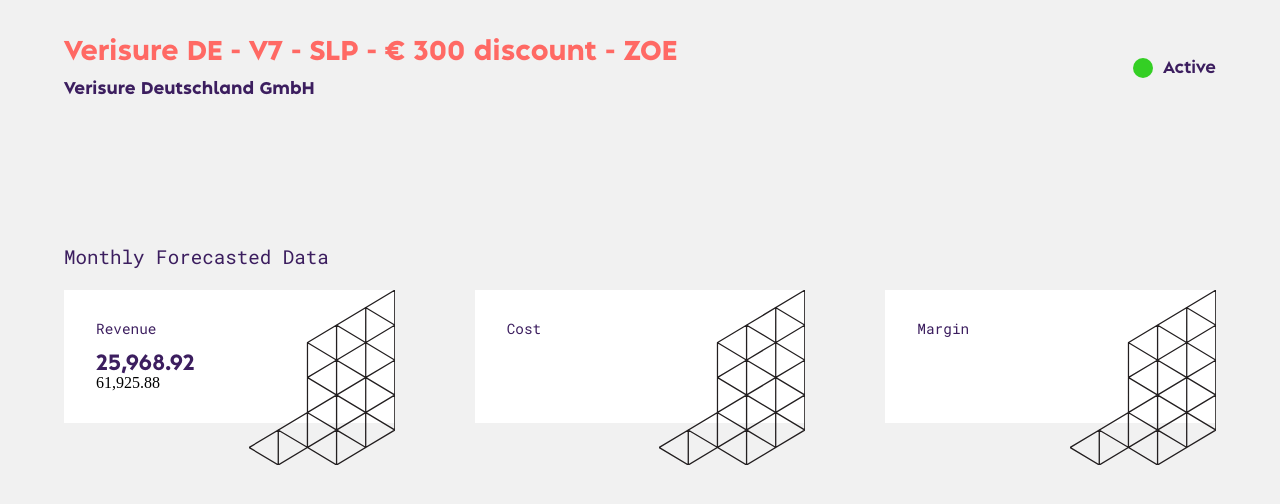
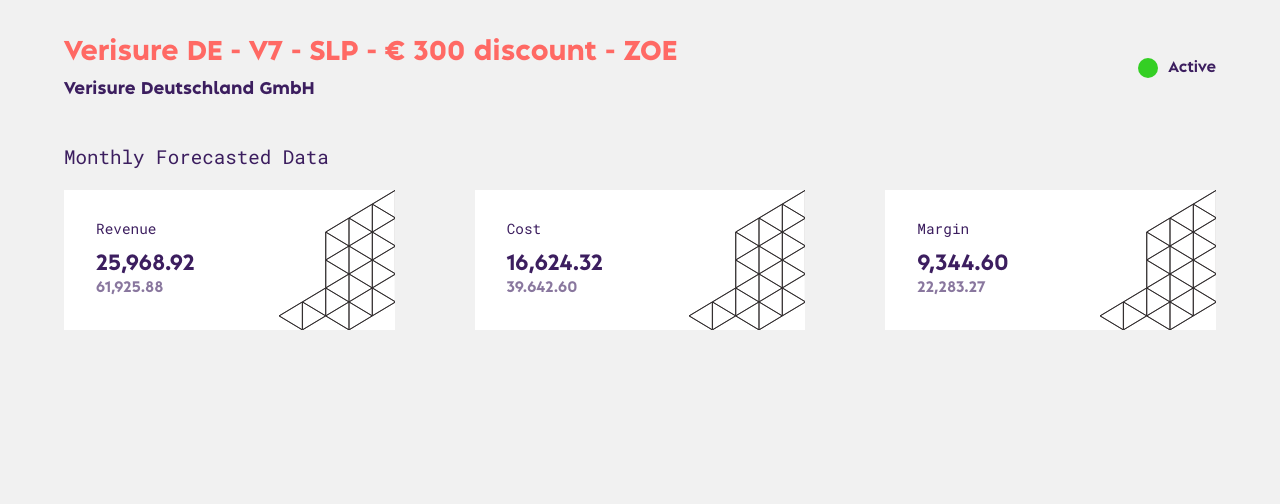
Before and after one commit to MarcAanZee/unibrow-insights, a Vue app: page / in a window 1280 px wide. Shown: the top 504 px of the page. Built offline with nearby package versions, Linux system fonts and the light colour scheme.

Commit message:
styling for the monthly data

```diff
--- a/src/components/monthly-data/MonthlyData.vue
+++ b/src/components/monthly-data/MonthlyData.vue
@@ -10,14 +10,12 @@
                     Revenue
                 </h4>
 
-                <p class="monthly-data__block-items">
-                    <span class="monthly-data__block-items-main monthly-data__block-revenue-month">
-                        {{ RevenueMonth }}
-                    </span>
-                    <br>
-                    <span class="monthly-data__block-items-secondary monthly-data__block-revenue-month-forecast">
-                        {{ RevenueMonthForecast }}
-                    </span>
+                <p class="monthly-data__block-items-main monthly-data__block-revenue-month">
+                    {{ RevenueMonth }}
+                </p>
+
+                <p class="monthly-data__block-items-secondary monthly-data__block-revenue-month-forecast">
+                    {{ RevenueMonthForecast }}
                 </p>
             </div>
 
@@ -25,12 +23,28 @@
                 <h4 class="monthly-data__block-title">
                     Cost
                 </h4>
+
+                <p class="monthly-data__block-items-main monthly-data__block-revenue-month">
+                    {{ CostMonth }}
+                </p>
+
+                <p class="monthly-data__block-items-secondary monthly-data__block-revenue-month-forecast">
+                    {{ CostMonthForecast }}
+                </p>
             </div>
 
             <div class="monthly-data__block monthly-data__margin">
                 <h4 class="monthly-data__block-title">
                     Margin
                 </h4>
+
+                <p class="monthly-data__block-items-main monthly-data__block-revenue-month">
+                    {{ MarginMonth }}
+                </p>
+
+                <p class="monthly-data__block-items-secondary monthly-data__block-revenue-month-forecast">
+                    {{ MarginMonthForecast }}
+                </p>
             </div>
         </div>
     </section>
@@ -41,7 +55,11 @@
     data() {
         return {
             RevenueMonth: "25,968.92",
-            RevenueMonthForecast: "61,925.88"
+            RevenueMonthForecast: "61,925.88",
+            CostMonth: "16,624.32",
+            CostMonthForecast: "39.642.60",
+            MarginMonth: "9,344.60",
+            MarginMonthForecast: "22,283.27"
         }
     }
 }
--- a/src/components/monthly-data/monthly-data.scss
+++ b/src/components/monthly-data/monthly-data.scss
@@ -1,5 +1,5 @@
 .monthly-data {
-    margin-top: 110px;
+    margin-top: 10px;
 
     &__title {
         margin-bottom: 24px;
@@ -18,7 +18,8 @@
         position: relative;
         background: $color-white;
         width: 100%;
-        padding: 32px;
+        min-height: 108px;
+        padding: 32px 0 0 32px;
 
         &::before {
             content: '';
@@ -27,8 +28,8 @@
             position: absolute;
             top: 0;
             right: 0;
-            width: 146px;
-            height: 175px;
+            width: 116px;
+            height: 140px;
         }
     }
 
@@ -41,7 +42,7 @@
     }
 
     &__block-items-main {
-        margin-bottom: 18px;
+        margin-bottom: 6px;
         font-family: $font-albula;
         font-weight: 700;
         font-size: 1.3rem;
@@ -49,7 +50,11 @@
     }
 
     &__block-items-secondary {
-
+        font-family: $font-albula;
+        font-weight: 700;
+        font-size: .9rem;
+        color: $color-purple;
+        opacity: .6;
     }
 
     &__revenue {
--- a/src/components/page-header/page-header.scss
+++ b/src/components/page-header/page-header.scss
@@ -34,6 +34,7 @@
         }
 
         &-text {
+            font-size: .9rem;
             color: $color-purple;
         }
     }
```
